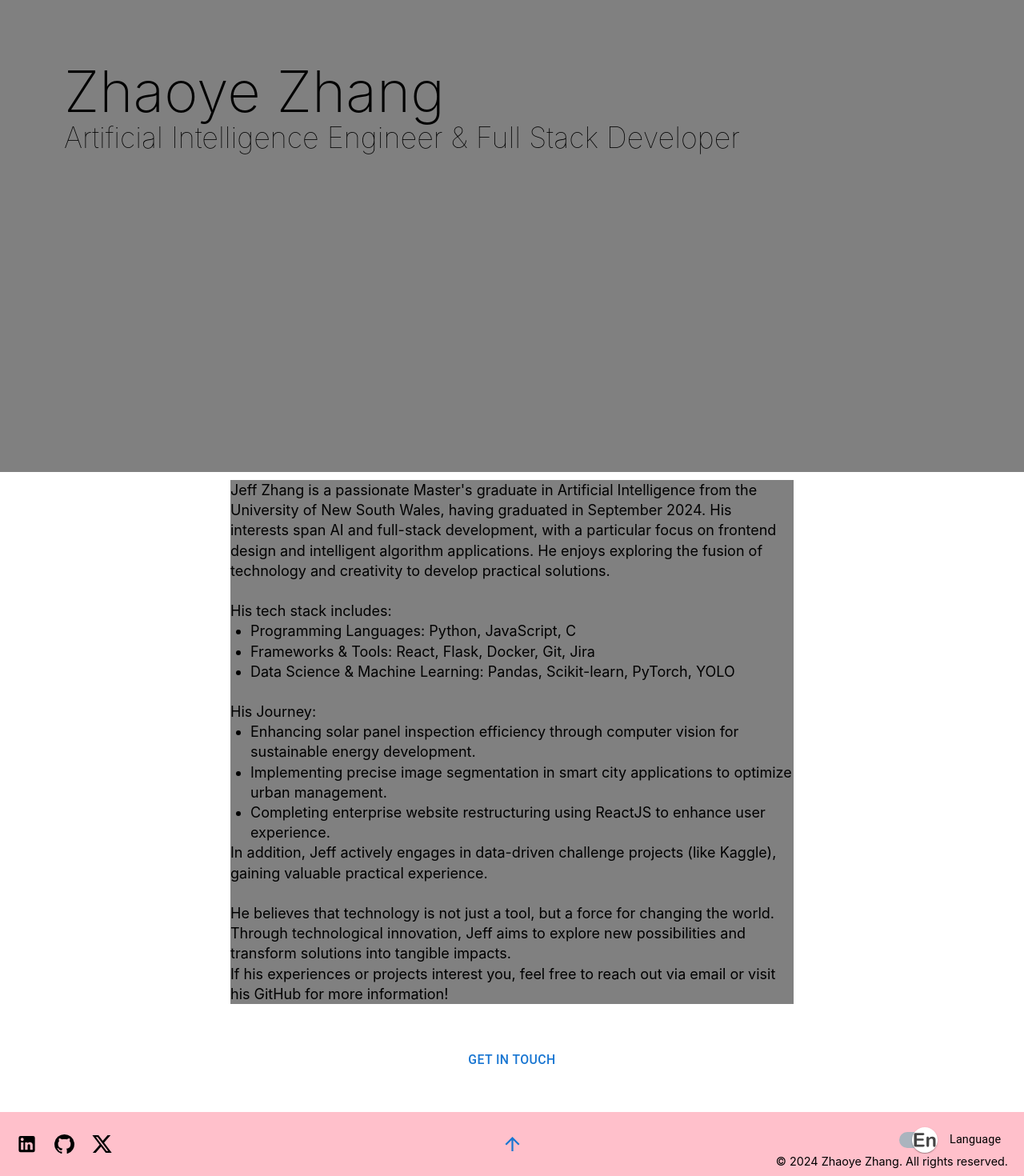
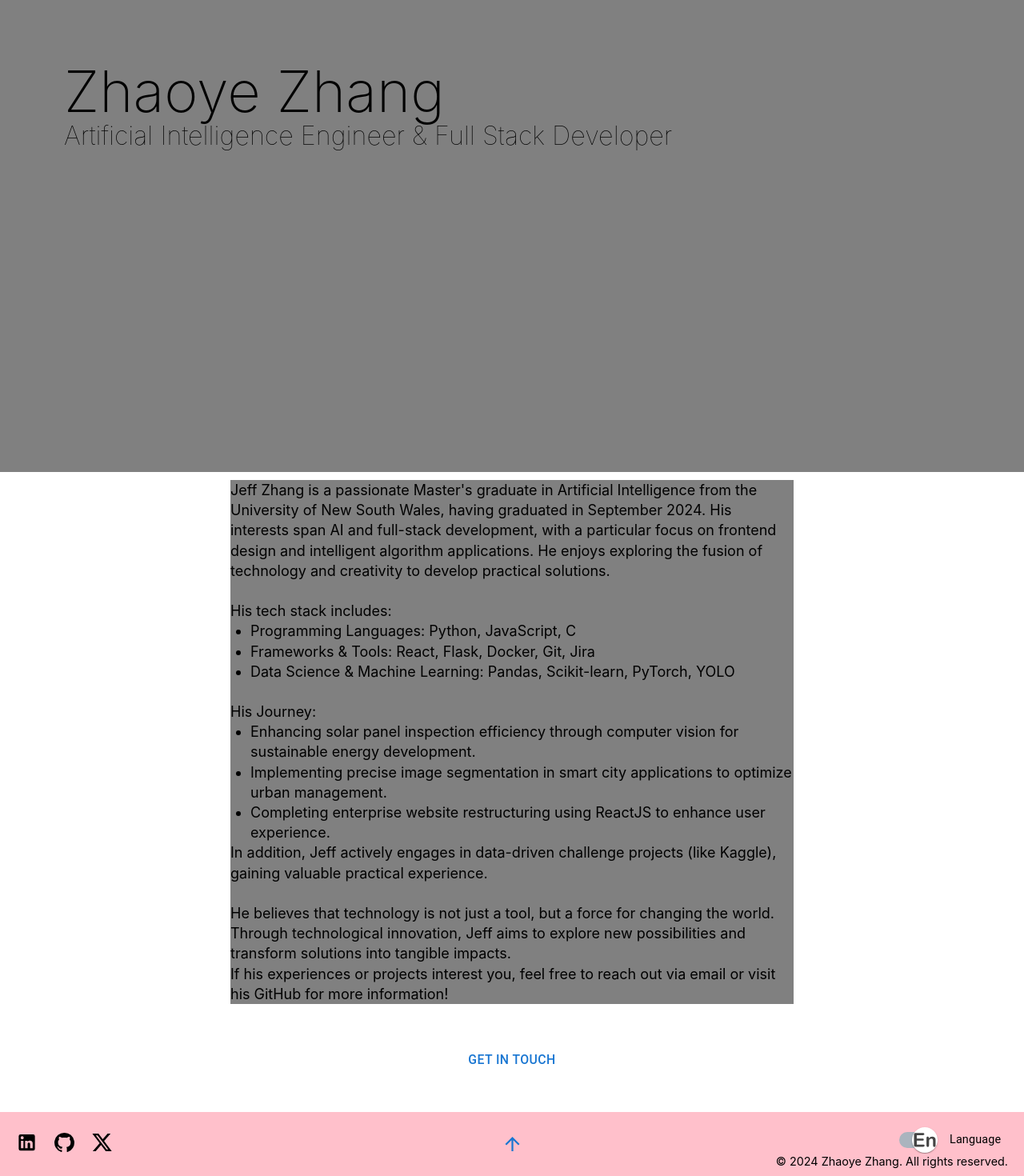
Before and after one commit to Jeffzzy18/jeff-website, a React (Create React App) app: page / in a window 1280 px wide. Shown: the part 250-1720 px from the top of the page at 80% size. Built offline with nearby package versions, Linux system fonts and the light colour scheme.

Commit message:
12/23 update

```diff
--- a/src/App.css
+++ b/src/App.css
@@ -71,6 +71,8 @@
   .landingPage-container {
       /* height: 200vh; */
       overflow-y: hidden;
+      overflow-x: hidden;
+      /* width: 100%; */
   }
 
   .landingPage-section {
@@ -110,7 +112,7 @@
 
   .landingPage-section1-position {
       position: relative;
-      font-size: 2rem;
+      font-size: 1.8rem;
       font-weight: 100;
       top: 45vh;
       left: 80px;
@@ -125,6 +127,9 @@
     justify-content: center;
     background-color: grey;
     margin: 0 auto;  */
+    width: 100%;
+    overflow-x: hidden;
+
   }
 
   .landingPage-section2-story {
@@ -159,10 +164,13 @@
       position: absolute;
       left: 20px;
       top: 50%;
-    transform: translateY(-50%); /* 垂直居中 */
+      transform: translateY(-50%);
+      /* 垂直居中 */
 
-    display: flex; /* 设置为 flex 布局 */
-    gap: 20px; /* 设置子元素之间的间距 */
+      display: flex;
+      /* 设置为 flex 布局 */
+      gap: 20px;
+      /* 设置子元素之间的间距 */
   }
 
   .footer-bar-return-button {
--- a/src/components/Footer.jsx
+++ b/src/components/Footer.jsx
@@ -14,12 +14,33 @@
       {isEnglish === "true" ? (
         <div className="footer-bar">
           <div className="footer-bar-social-medias">
+            <a
+              href="https://www.linkedin.com/in/zhaoyezhang18"
+              target="_blank"
+              rel="noopener noreferrer"
+            >
               <LinkedInIcon />
+            </a>
+            <a
+              href="https://github.com"
+              target="_blank"
+              rel="noopener noreferrer"
+            >
               <GitHubIcon />
+            </a>
+            <a
+              href="https://twitter.com"
+              target="_blank"
+              rel="noopener noreferrer"
+            >
               <XIcon />
+            </a>
           </div>
           <div className="footer-bar-return-button">
-            <Button variant="text">
+            <Button
+              variant="text"
+              onClick={() => window.scrollTo({ top: 0, behavior: "smooth" })}
+            >
               <ArrowUpwardIcon />
             </Button>
           </div>
@@ -34,9 +55,27 @@
       ) : (
         <div className="footer-bar">
           <div className="footer-bar-social-medias">
+            <a
+              href="https://www.linkedin.com/in/zhaoyezhang18"
+              target="_blank"
+              rel="noopener noreferrer"
+            >
               <LinkedInIcon />
+            </a>
+            <a
+              href="https://github.com"
+              target="_blank"
+              rel="noopener noreferrer"
+            >
               <GitHubIcon />
+            </a>
+            <a
+              href="https://twitter.com"
+              target="_blank"
+              rel="noopener noreferrer"
+            >
               <XIcon />
+            </a>
           </div>
           <div className="footer-bar-return-button">
             <Button
--- a/src/components/Header.jsx
+++ b/src/components/Header.jsx
@@ -20,18 +20,17 @@
     navigate(localStorage.getItem("isEnglish") === "true" ? "/" : "/cn");
   };
 
-  //   useEffect(() => {
+    useEffect(() => {
 
-  //     // 同步 localStorage 语言
-  //     // language === "cn"
-  //     // ? localStorage.setItem("language", "cn")
-  //     // : localStorage.setItem("language", "en");
-  //   }, [language]);
+      isEnglish === false
+      ? localStorage.setItem("isEnglish", "false")
+      : localStorage.setItem("isEnglish", "true");
+    }, [isEnglish]);
   //   console.log(localStorage.getItem("language"));
 
   return (
     <>
-      {localStorage.getItem("isEnglish") === "true" ? (
+      {isEnglish === true ? (
         <div className="header-bar">
           <Nav.Link href="/" className="header-bar-button">
             HOME
--- a/src/components/PageList.jsx
+++ b/src/components/PageList.jsx
@@ -25,10 +25,10 @@
 
   useEffect(() => {
     if (URL_language === "cn") {
-      localStorage.setItem("isEnglish", false);
+      localStorage.setItem("isEnglish", "false");
       setIsEnglish(false);
     } else {
-      localStorage.setItem("isEnglish", true);
+      localStorage.setItem("isEnglish", "true");
       setIsEnglish(true);
     }
   }, [URL_language]);
```
Lines whose indentation alone changed are shown as unchanged.
